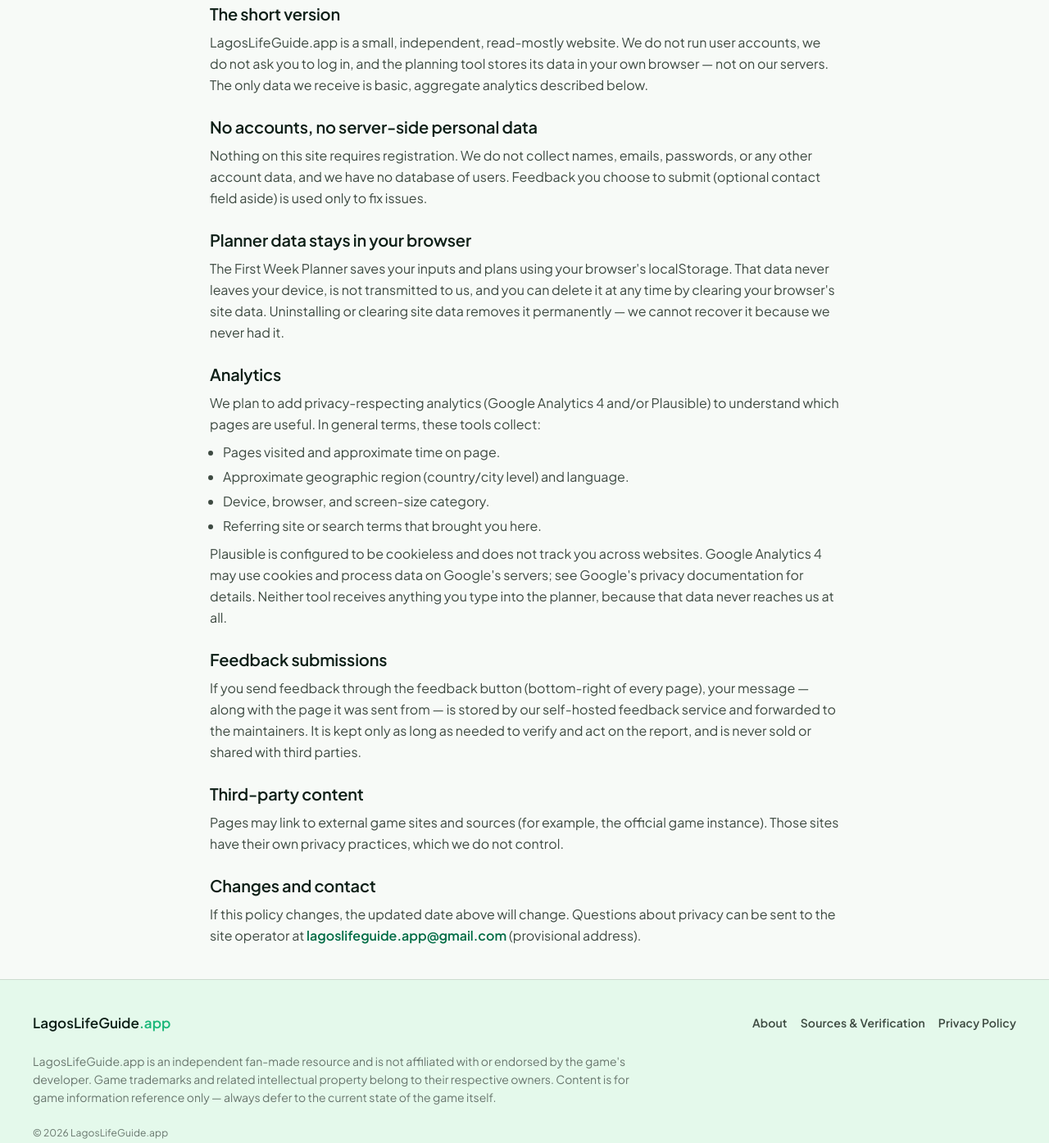
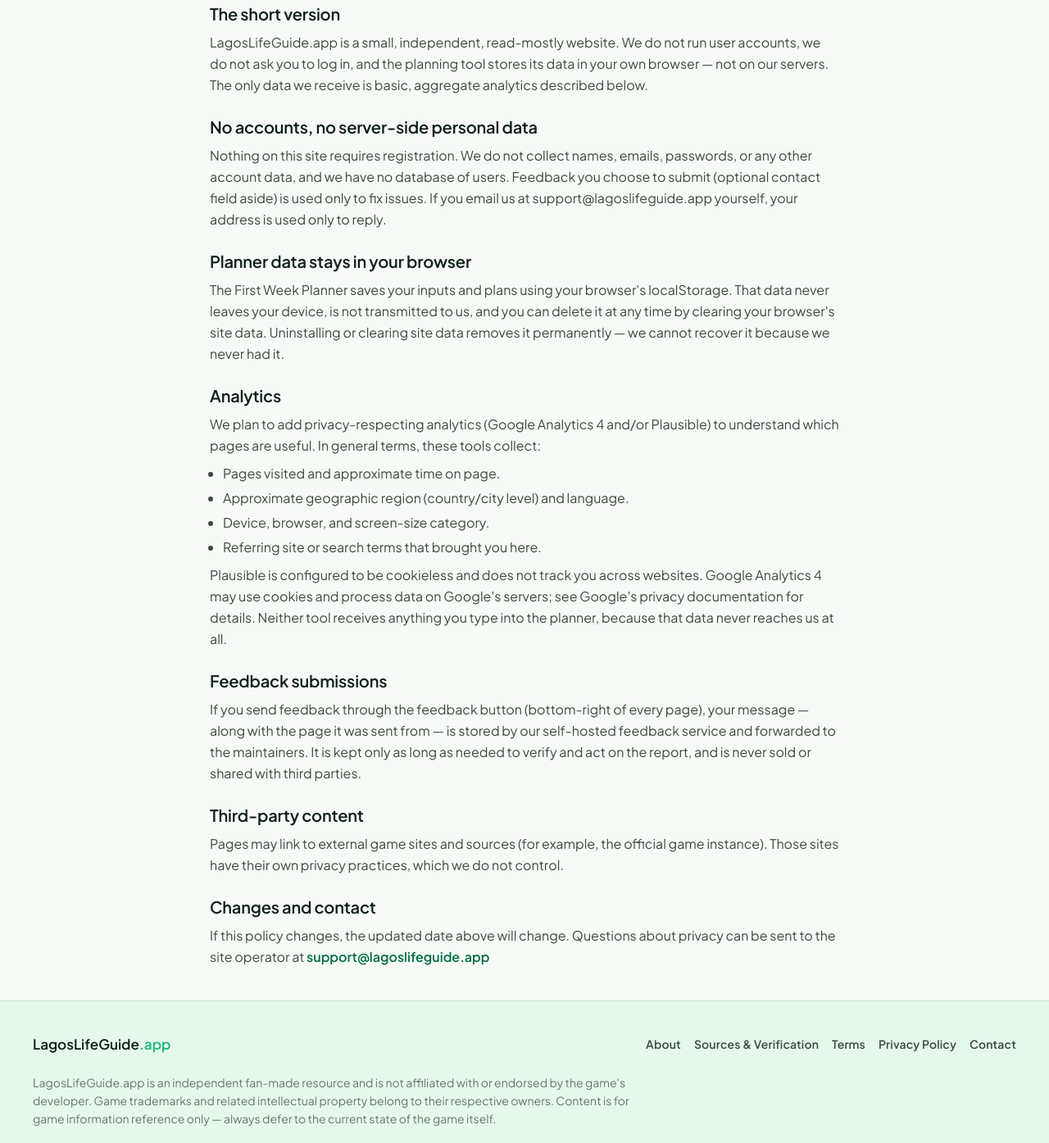
Before and after one commit to youyouguoke/LagosLifeGuide, an Astro site: page /privacy in a window 1280 px wide. Shown: the part 220-1615 px from the top of the page at 82% size. Built offline with nearby package versions, Linux system fonts and the light colour scheme; Astro itself is replaced by a stand-in of ours; a script that the page names is missing.

Commit message:
feat: footer adds Terms + Contact (support@lagoslifeguide.app); privacy page drops provisional gmail

```diff
--- a/src/components/SiteFooter.astro
+++ b/src/components/SiteFooter.astro
@@ -3,7 +3,9 @@ const year = new Date().getFullYear();
 const links = [
   { href: "/about/", label: "About" },
   { href: "/sources/", label: "Sources & Verification" },
+  { href: "/terms/", label: "Terms" },
   { href: "/privacy/", label: "Privacy Policy" },
+  { href: "mailto:support@lagoslifeguide.app", label: "Contact" },
 ];
 ---
 
--- a/src/pages/privacy/index.astro
+++ b/src/pages/privacy/index.astro
@@ -34,7 +34,8 @@ const updatedAt = "2026-10-09";
           <p class="mt-space-sm">
             Nothing on this site requires registration. We do not collect names, emails, passwords,
             or any other account data, and we have no database of users. Feedback you choose to
-            submit (optional contact field aside) is used only to fix issues.
+            submit (optional contact field aside) is used only to fix issues. If you email us at
+            support@lagoslifeguide.app yourself, your address is used only to reply.
           </p>
         </section>
 
@@ -91,10 +92,9 @@ const updatedAt = "2026-10-09";
           <p class="mt-space-sm">
             If this policy changes, the updated date above will change. Questions about privacy can
             be sent to the site operator at{" "}
-            <a href="mailto:lagoslifeguide.app@gmail.com" class="font-semibold text-primary transition-colors hover:text-brand-dark">
-              lagoslifeguide.app@gmail.com
-            </a>{" "}
-            (provisional address).
+            <a href="mailto:support@lagoslifeguide.app" class="font-semibold text-primary transition-colors hover:text-brand-dark">
+              support@lagoslifeguide.app
+            </a>
           </p>
         </section>
       </div>
```
